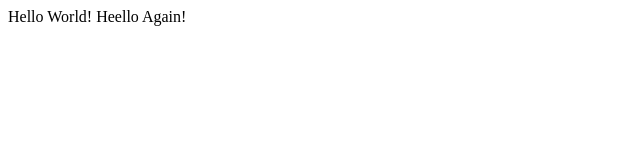
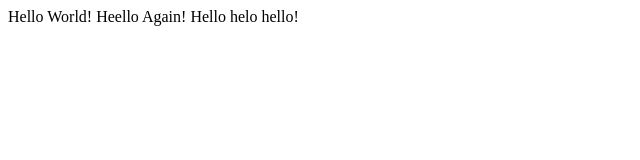
Before and after one commit to JasmineChhabra1704/lecture1, a plain HTML site: page hello.html in a window 1280 px wide. Shown: the whole page, without its empty margins (0-640 px from the left). Drawn offline with Linux system fonts and the light colour scheme.

Commit message:
Update hello.html

```diff
--- a/hello.html
+++ b/hello.html
@@ -4,6 +4,6 @@
 	<title>My Webpage</title>
 </head>
 <body>
-	Hello World! Heello Again!
+	Hello World! Heello Again! Hello helo hello!
 </body>
 </html>
```
